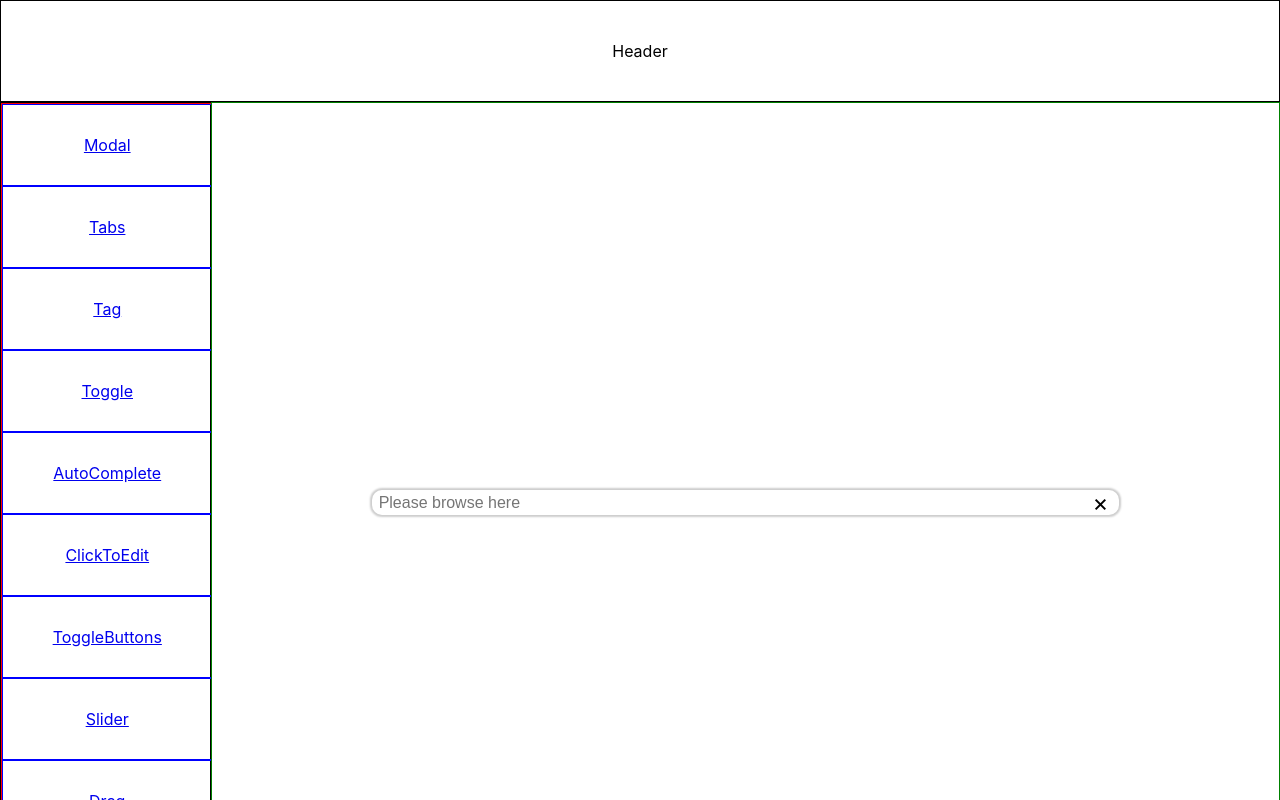
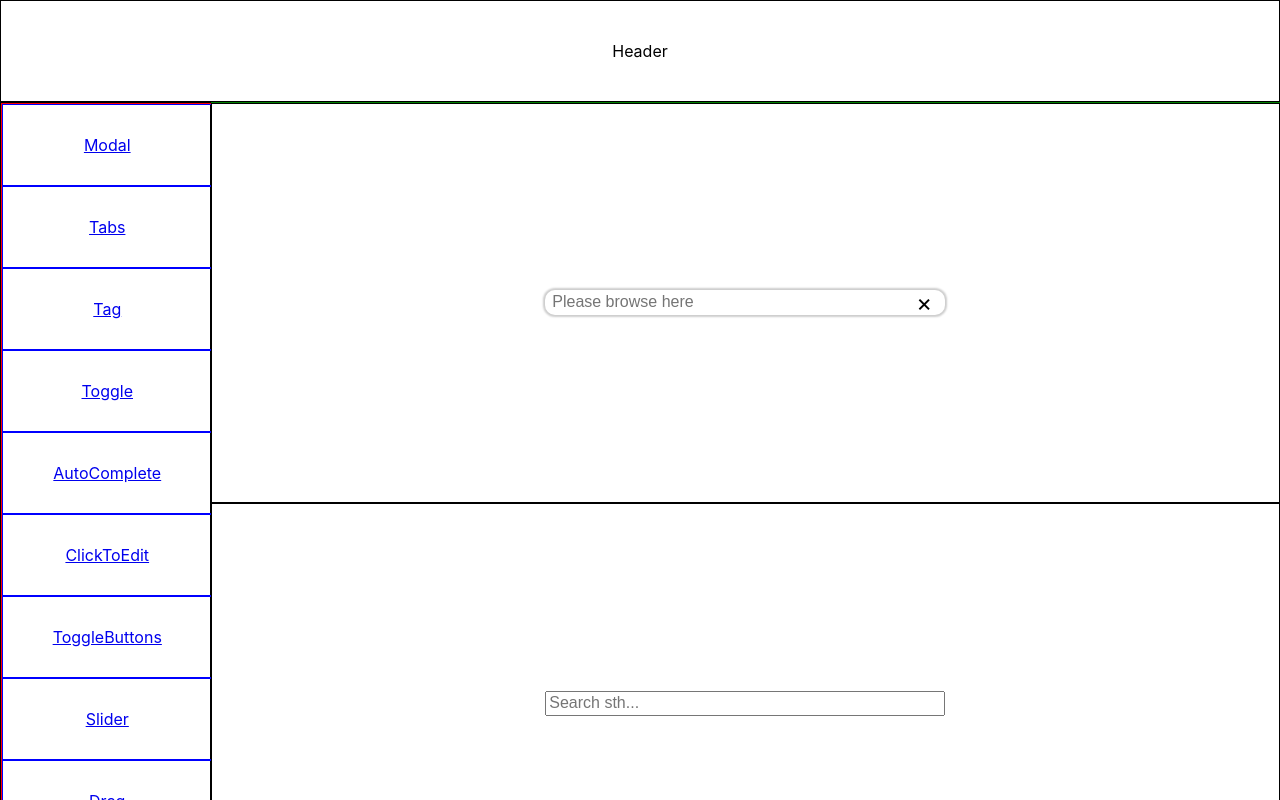
Before and after one commit to changmoolee/project_design, a React (Create React App) app in the folder design-system/: page /AutoComplete in a window 1280 px wide. Shown: the top 800 px of the page. Built offline with nearby package versions, Linux system fonts and the light colour scheme.

Commit message:
Add InpustSearch.js at the AutoComplete folder

```diff
--- a/design-system/src/components/Article.js
+++ b/design-system/src/components/Article.js
@@ -5,7 +5,7 @@ import ModalDemo from "../features/Modal/ModalDemo";
 import TabsDemo from "../features/Tabs/TabsDemo";
 import TagDemo from "../features/Tag/TagDemo";
 import ToggleDemo from "../features/Toggle/ToggleDemo";
-import AutoComplete from "../features/AutoComplete";
+import AutoCompleteDemo from "../features/AutoComplete/AutoCompleteDemo";
 import ClickToEdit from "../features/ClickToEdit";
 import ToggleButtonsDemo from "../features/ToggleButtons/ToggleButtonsDemo";
 import SliderDemo from "../features/Slider/SliderDemo";
@@ -27,7 +27,7 @@ const Article = () => {
         <Route path="/Tabs" element={<TabsDemo />} />
         <Route path="/Tag" element={<TagDemo />} />
         <Route path="/Toggle" element={<ToggleDemo />} />
-        <Route path="/AutoComplete" element={<AutoComplete />} />
+        <Route path="/AutoComplete" element={<AutoCompleteDemo />} />
         <Route path="/ClickToEdit" element={<ClickToEdit />} />
         <Route path="/ToggleButtons" element={<ToggleButtonsDemo />} />
         <Route path="/Slider" element={<SliderDemo />} />
--- a/design-system/src/features/AutoComplete.js
+++ b/design-system/src/features/AutoComplete/AutoComplete.js
@@ -1,10 +1,12 @@
 import React, { useState } from "react";
 import styled from "styled-components";
-import { FeatureContainer } from "./layout/layout";
-import { Feature } from "./layout/layout";
 
-const Container = styled.div`
-  width: 70%;
+const Container = styled.section`
+  width: ${(props) => props.width};
+  height: ${(props) => props.height};
+`;
+
+const SubContainer = styled.div`
   display: flex;
   flex-direction: column;
   align-items: center;
@@ -25,7 +27,7 @@ const InputContainer = styled.div`
 `;
 
 const Input = styled.input`
-  width: 95%;
+  width: 90%;
   height: 90%;
   display: flex;
   font-size: 16px;
@@ -41,8 +43,8 @@ const Input = styled.input`
 `;
 
 const CloseIcon = styled.div`
-  width: 5%;
-  height: 95%;
+  width: 20px;
+  height: 100%;
   display: flex;
   justify-content: center;
   align-items: center;
@@ -53,11 +55,13 @@ const CloseIcon = styled.div`
 
 const SuggestionsContainer = styled.ul`
   width: 100%;
+  max-height: 200px;
   display: ${(props) => (props.suggestionOpened ? "flex" : "none")};
   flex-direction: column;
   padding: 0px;
   margin: 5px 0px 5px 0px;
   background: white;
+  overflow: overlay;
 `;
 const Suggestion = styled.li`
   width: 98%;
@@ -70,17 +74,9 @@ const Suggestion = styled.li`
   }
 `;
 
-const AutoComplete = () => {
+const AutoComplete = ({ width, height, suggestions }) => {
   const [text, setText] = useState("");
   const [suggestionOpened, setSuggestionOpended] = useState(false);
-  const suggestions = [
-    "중고A급",
-    "refurbished",
-    "antique",
-    "rustic",
-    "remove",
-    "rock",
-  ];
 
   const currentInputText = (e) => {
     setText(e.target.value);
@@ -94,18 +90,23 @@ const AutoComplete = () => {
   const eraseInput = () => {
     setText("");
   };
+  const pressESC = (event) => {
+    if (event.key === "Escape") {
+      closeSuggestion();
+    }
+  };
 
   return (
-    <FeatureContainer>
-      <Feature>
-        <Container suggestionOpened={suggestionOpened}>
+    <Container width={width} height={height}>
+      <SubContainer suggestionOpened={suggestionOpened}>
         <InputContainer>
           <Input
             placeholder="Please browse here"
             value={text}
             onFocus={openSuggestion}
             onBlur={closeSuggestion}
-              onChange={(e) => currentInputText(e)}
+            onChange={(event) => currentInputText(event)}
+            onKeyUp={(event) => pressESC(event)}
           />
           <CloseIcon onClick={eraseInput}>&times;</CloseIcon>
         </InputContainer>
@@ -131,9 +132,8 @@ const AutoComplete = () => {
             }
           })}
         </SuggestionsContainer>
+      </SubContainer>
     </Container>
-      </Feature>
-    </FeatureContainer>
   );
 };
 
--- /dev/null
+++ b/design-system/src/features/AutoComplete/AutoCompleteDemo.js
@@ -0,0 +1,53 @@
+import React from "react";
+import styled from "styled-components";
+import { FeatureContainer } from "../layout/layout";
+import { Feature } from "../layout/layout";
+import AutoComplete from "./AutoComplete";
+import InputSearch from "./InputSearch";
+
+const Container = styled.section`
+  width: 100%;
+  height: 100%;
+  display: flex;
+  justify-content: center;
+  align-items: center;
+  border: 1px black solid;
+`;
+
+const AutoCompleteDemo = () => {
+  const suggestions = [
+    "중고A급",
+    "refurbished",
+    "antique",
+    "rustic",
+    "remove",
+    "rock",
+  ];
+
+  const width = "400px";
+  const height = "25px";
+  /* You can alter the figures of width and height. */
+
+  return (
+    <FeatureContainer>
+      <Feature>
+        <Container>
+          <AutoComplete
+            width={width}
+            height={height}
+            suggestions={suggestions}
+          />
+        </Container>
+        <Container>
+          <InputSearch
+            width={width}
+            height={height}
+            suggestions={suggestions}
+          />
+        </Container>
+      </Feature>
+    </FeatureContainer>
+  );
+};
+
+export default AutoCompleteDemo;
--- /dev/null
+++ b/design-system/src/features/AutoComplete/InputSearch.js
@@ -0,0 +1,32 @@
+import React from "react";
+import styled from "styled-components";
+
+const Search = styled.input`
+  width: ${(props) => props.width};
+  height: ${(props) => props.height};
+  font-size: 16px;
+`;
+const SuggestionList = styled.datalist``;
+const Option = styled.option``;
+
+const InputSearch = ({ width, height, suggestions }) => {
+  return (
+    <>
+      <Search
+        type="search"
+        maxlength="16"
+        placeholder="Search sth..."
+        list="suggestionList"
+        width={width}
+        height={height}
+      />
+      <SuggestionList id="suggestionList">
+        {suggestions.map((suggestion) => (
+          <Option value={suggestion} />
+        ))}
+      </SuggestionList>
+    </>
+  );
+};
+
+export default InputSearch;
--- a/design-system/src/features/Tag/TagDemo.js
+++ b/design-system/src/features/Tag/TagDemo.js
@@ -38,7 +38,7 @@ const TagDemo = () => {
     tagsCopy.splice(index, 1);
     return setTags([...tagsCopy]);
   };
-  const onChangeTagText = (e) => setTagText(e.target.value);
+  const onChangeTagText = (event) => setTagText(event.target.value);
 
   return (
     <FeatureContainer>
@@ -48,13 +48,13 @@ const TagDemo = () => {
           <TagInput
             value={tagText}
             placeholder="Please enter to add Tags"
-            onKeyPress={(e) => {
-              if (e.key === "Enter") {
-                addTag(e.target.value);
+            onKeyPress={(event) => {
+              if (event.key === "Enter") {
+                addTag(event.target.value);
                 setTagText("");
               }
             }}
-            onChange={(e) => onChangeTagText(e)}
+            onChange={(event) => onChangeTagText(event)}
           />
         </Container>
       </Feature>
```
Lines whose indentation alone changed are shown as unchanged.
